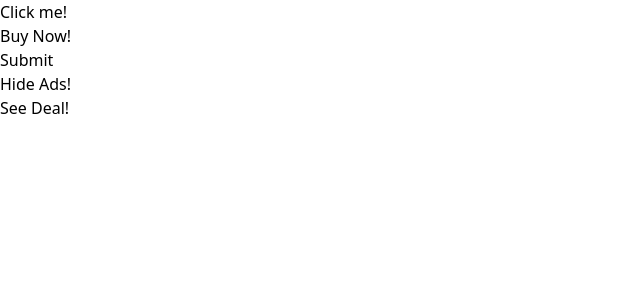
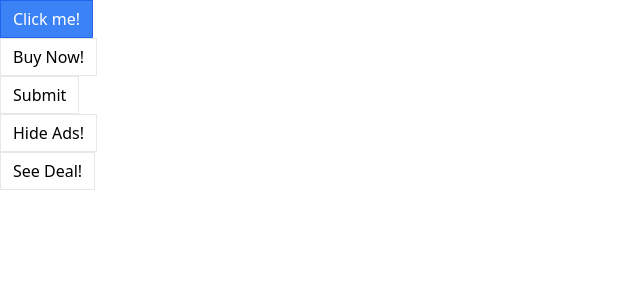
Before and after one commit to BehkoVasilev/comps, a React (Create React App) app: page / in a window 1280 px wide. Shown: the top 300 px of the page, without its empty margins (0-640 px from the left). Built offline with nearby package versions, Linux system fonts and the light colour scheme.

Commit message:
install ClassNames Library and add some classnames

```diff
--- a/package.json
+++ b/package.json
@@ -6,6 +6,7 @@
     "@testing-library/jest-dom": "^5.16.5",
     "@testing-library/react": "^13.4.0",
     "@testing-library/user-event": "^13.5.0",
+    "classnames": "^2.3.2",
     "react": "^18.2.0",
     "react-dom": "^18.2.0",
     "react-scripts": "5.0.1",
--- a/src/App.js
+++ b/src/App.js
@@ -3,7 +3,7 @@ import Button from "./Button"
 function App() {
     return <div>
         <div>
-            <Button secondary>Click me!</Button>
+            <Button primary>Click me!</Button>
         </div>
         <div>
             <Button danger>Buy Now!</Button>
--- a/src/Button.js
+++ b/src/Button.js
@@ -1,4 +1,4 @@
-import PropTypes from 'prop-types';
+import className from 'classnames';
 
 function Button({
     children,
@@ -10,7 +10,11 @@ function Button({
     outline,
     rounded
 }) {
-    return <button>{children}</button>
+    const classes = className('px-3 py-1.5 border', {
+        'border-blue-600 bg-blue-500 text-white': primary
+    });
+
+    return <button className={classes}>{children}</button>
 };
 
 Button.propTypes = {
```
Also changed, not shown: 1 other file (tests, documents, lock files or other folders).
